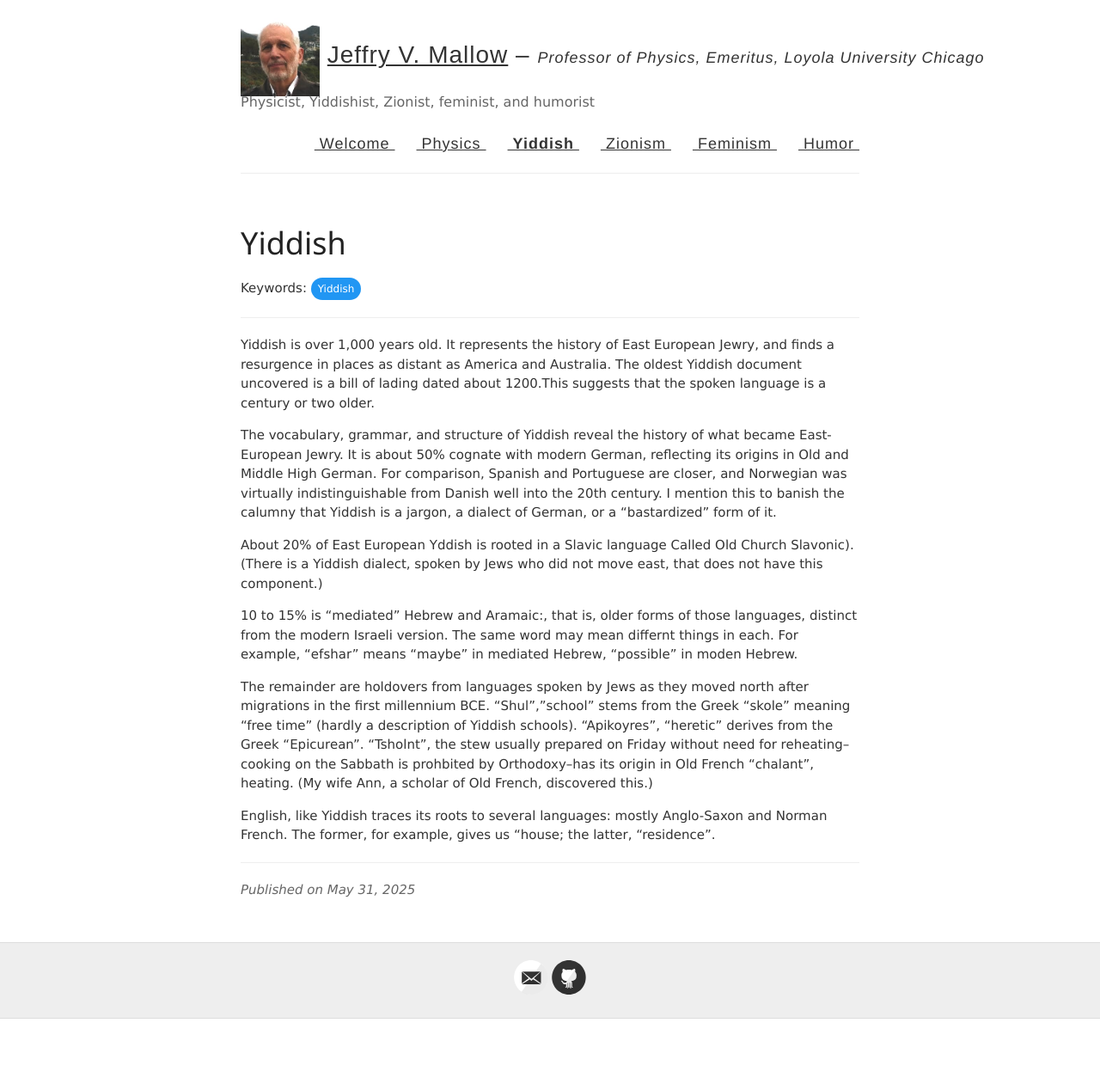
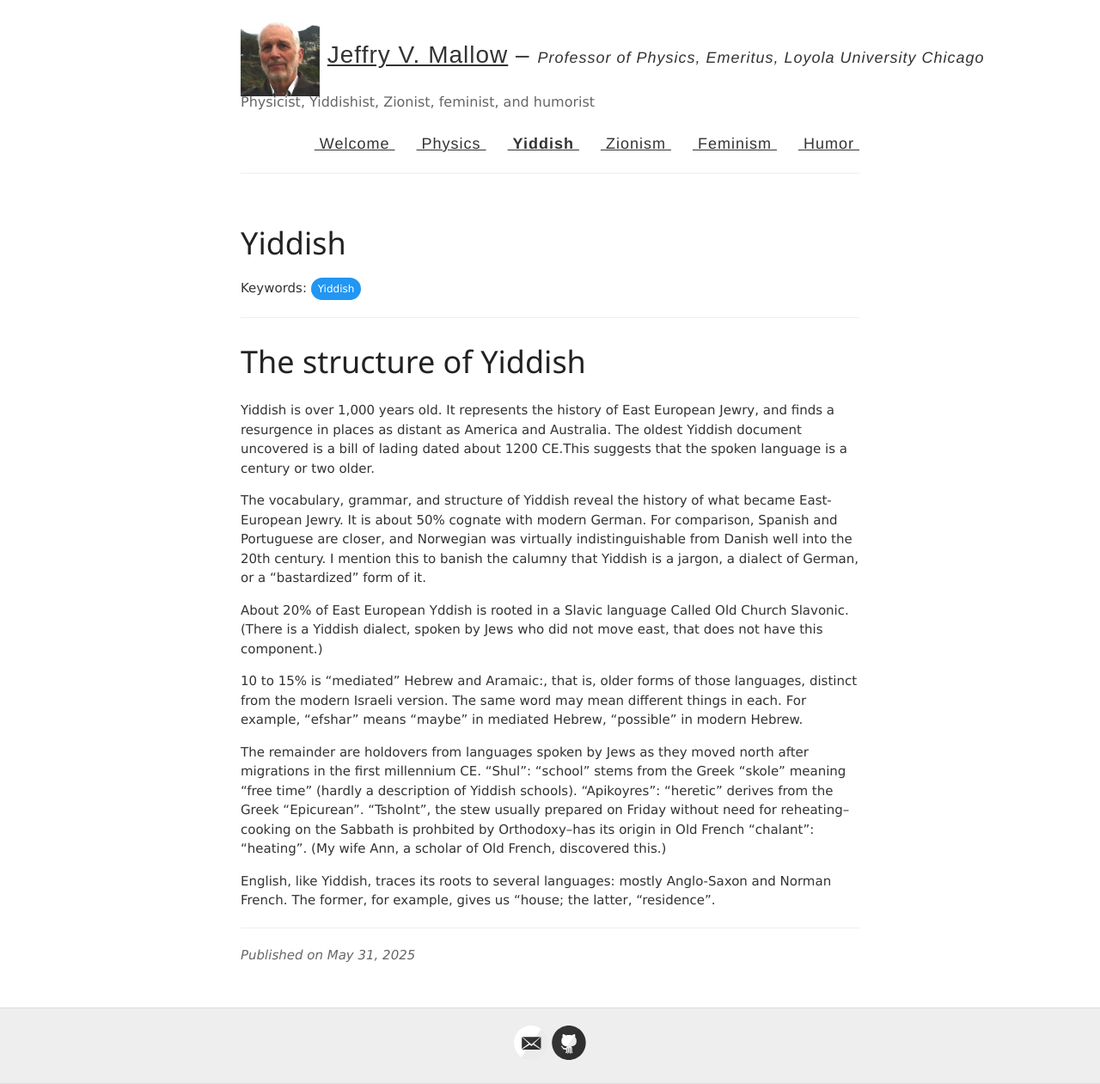
Before and after one commit to jvmallow/jvmallow.github.io, a Jekyll site: the page built from _posts/2025-05-31-Yiddish.md, in a window 1280 px wide. Shown: the whole page at 86% size. Built offline with Jekyll 4.4.1, drawn with Linux system fonts in a browser that asks for light colours; a script that is not in the unit is left out; before the commit the page ends 1185 px from its top, so only the background shows below that.

Commit message:
Update 2025-05-31-Yiddish.md

```diff
--- a/_posts/2025-05-31-Yiddish.md
+++ b/_posts/2025-05-31-Yiddish.md
@@ -7,15 +7,15 @@ tags: [Yiddish]
 ---
 
 
+# The structure of Yiddish
+Yiddish is over 1,000 years old. It represents the history of East European Jewry, and finds a resurgence in places as distant as America and Australia. The oldest Yiddish document uncovered is a bill of lading dated about 1200 CE.This suggests that the spoken language is a century or two older.
 
-Yiddish is over 1,000 years old. It represents the history of East European Jewry, and finds a resurgence in places as distant as America and Australia. The oldest Yiddish document uncovered is a bill of lading dated about 1200.This suggests that the spoken language is a century or two older.
+The vocabulary, grammar, and structure of Yiddish reveal the history of what became East-European Jewry. It is about 50% cognate with modern German. For comparison, Spanish and Portuguese are closer, and Norwegian  was virtually indistinguishable from Danish well into the 20th century. I mention this to banish the calumny that Yiddish is a jargon, a dialect of German, or a "bastardized" form of it.
 
-The vocabulary, grammar, and structure of Yiddish reveal the history of what became East-European Jewry. It is about 50% cognate with modern German, reflecting its origins in Old and Middle High German. For comparison, Spanish and Portuguese are closer, and Norwegian  was virtually indistinguishable from Danish well into the 20th century. I mention this to banish the calumny that Yiddish is a jargon, a dialect of German, or a "bastardized" form of it.
+About 20% of East European Yddish is rooted in a Slavic language Called Old Church Slavonic. (There is a Yiddish dialect, spoken by Jews who did not move east, that does not have this component.)
 
-About 20% of East European Yddish is rooted in a Slavic language Called Old Church Slavonic). (There is a Yiddish dialect, spoken by Jews who did not move east, that does not have this component.)
+10 to 15% is "mediated" Hebrew and Aramaic:, that is, older forms of those languages, distinct from the modern Israeli version. The same word may mean different things in each. For example, "efshar" means "maybe" in mediated Hebrew, "possible" in modern Hebrew.
 
-10 to 15% is "mediated" Hebrew and Aramaic:, that is, older forms of those languages, distinct from the modern Israeli version. The same word may mean differnt things in each. For example, "efshar" means "maybe" in mediated Hebrew, "possible" in moden Hebrew.
+The remainder are holdovers from languages spoken by Jews as they moved north after migrations in the first millennium CE.  "Shul": "school" stems from the Greek "skole" meaning "free time" (hardly a description of Yiddish schools). "Apikoyres": "heretic" derives from the Greek "Epicurean". "Tsholnt", the stew usually prepared on Friday without need for reheating--cooking on the Sabbath is prohbited by Orthodoxy--has its origin in Old French "chalant": "heating". (My wife Ann, a scholar of Old French, discovered this.)
 
-The remainder are holdovers from languages spoken by Jews as they moved north after  migrations in the first millennium BCE.  "Shul","school" stems from the Greek "skole" meaning "free time" (hardly a description of Yiddish schools). "Apikoyres", "heretic" derives from the Greek "Epicurean". "Tsholnt", the stew usually prepared on Friday without need for reheating--cooking on the Sabbath is prohbited by Orthodoxy--has its origin in Old French "chalant", heating. (My wife Ann, a scholar of Old French, discovered this.)
-
-English, like Yiddish traces its roots to several languages: mostly Anglo-Saxon and Norman French. The former, for example, gives us "house; the latter, "residence".
+English, like Yiddish, traces its roots to several languages: mostly Anglo-Saxon and Norman French. The former, for example, gives us "house; the latter, "residence".
```
